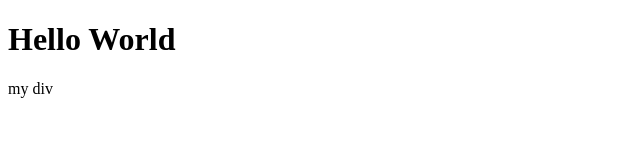
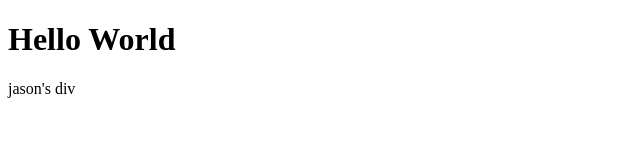
Before and after one commit to florhaidee/just-breathe, a plain HTML site: page index.html in a window 1280 px wide. Shown: the full height of the page, 0-640 px from the left. Drawn offline with Linux system fonts and the light colour scheme.

Commit message:
changed my div to jason's div

```diff
--- a/index.html
+++ b/index.html
@@ -7,6 +7,6 @@
 </head>
 <body>
     <h1>Hello World</h1>
-    <div>my div</div>
+    <div>jason's div</div>
 </body>
 </html>
```
